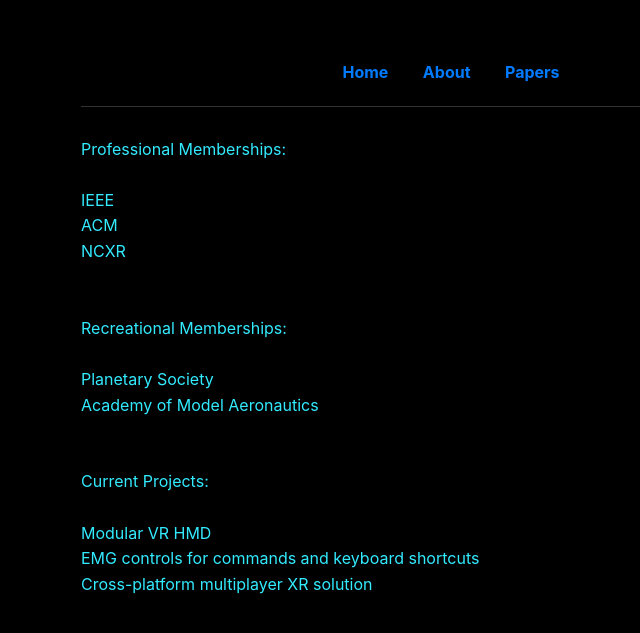
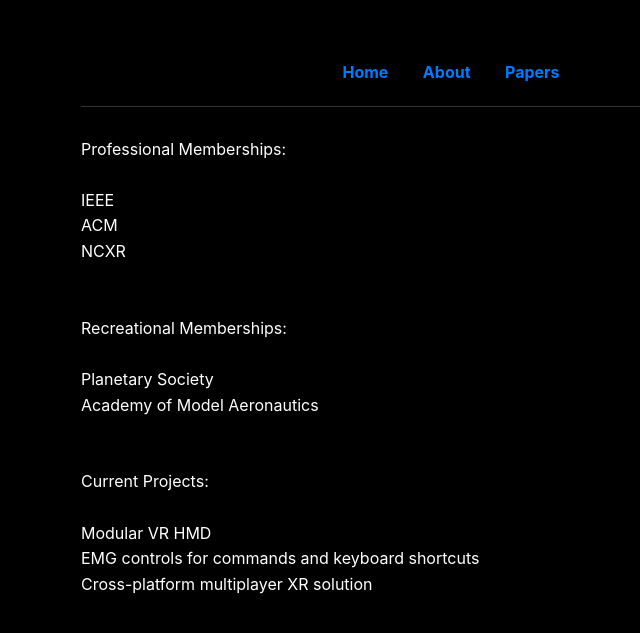
Before and after one commit to tenorvis/portfolio, a Jekyll site: the page built from about.md, in a window 1280 px wide. Shown: the top 633 px of the page, without its empty margins (189-829 px from the left). Built offline with Jekyll 4.4.1, drawn with Linux system fonts in a browser that asks for light colours.

Commit message:
Text color to white

```diff
--- a/assets/css/style.css
+++ b/assets/css/style.css
@@ -8,7 +8,7 @@
 body {
     font-family: -apple-system, BlinkMacSystemFont, "Segoe UI", Roboto, Helvetica, Arial, sans-serif;
     line-height: 1.6;
-    color: #33ebff;
+    color: #ffffff;
 }
 
 /* --- The Layout Container --- */
```
